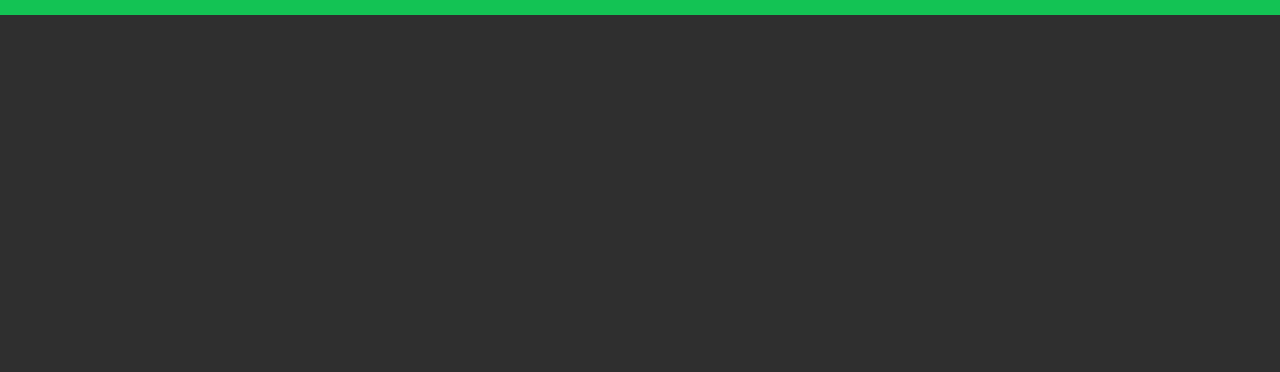
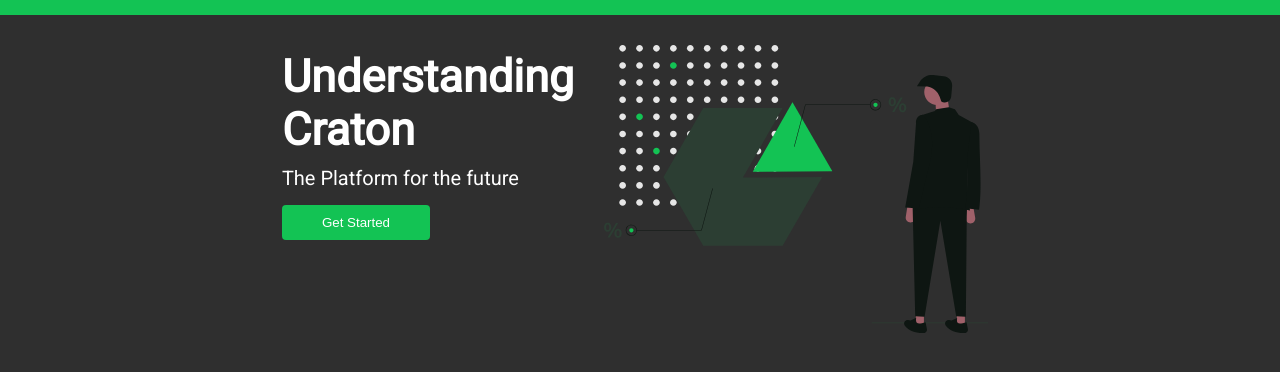
Before and after one commit to craton-api/home, a Gatsby site: page / in a window 1280 px wide. Shown: the part 70-442 px from the top of the page. Built offline with nearby package versions, Linux system fonts and the light colour scheme; Gatsby itself is replaced by a stand-in of ours.

Commit message:
chore: adding apresentation sectio

```diff
--- /dev/null
+++ b/src/Sections/Apresentation/index.tsx
@@ -0,0 +1,26 @@
+import React from "react";
+import { ApresentationImage, Container, ApresentationInfo, BigText, Description, Button} from "./styles";
+
+const ApresentationSection = () => {
+  return (
+    <Container>
+      <ApresentationInfo>
+        <BigText>
+          Understanding <br/>
+          Craton
+        </BigText>
+        <Description>
+          The Platform for the future
+        </Description>
+        <Button>
+          Get Started
+        </Button>
+      </ApresentationInfo>
+
+        <ApresentationImage />
+
+    </Container>
+  )
+}
+
+export default ApresentationSection
--- /dev/null
+++ b/src/Sections/Apresentation/styles.ts
@@ -0,0 +1,57 @@
+import styled from "src/lib/StyledComponents";
+import Column from "src/components/Column";
+
+export const ApresentationImage = styled.img.attrs({
+  src: "/images/apresentation.svg"
+})`
+  width: 40%;
+  max-width: 300rem;
+  margin: 1rem 2rem;
+  @media (max-width: 800px) {
+    width: 90%;
+    margin: 1rem auto;
+  }
+`;
+
+export const Container = styled(Column)`
+  display: flex;
+  flex-direction: row;
+  justify-content: center;
+  flex-wrap: wrap;
+  @media (max-width: 800px) {
+    flex-direction: column-reverse;
+  }
+`;
+
+export const ApresentationInfo = styled.div`
+  display: flex;
+  flex-direction: column;
+  margin: 1rem 1rem;
+  @media (max-width: 800px) {
+    margin: 1rem auto;
+  }
+`;
+
+export const Button = styled.button`
+  background-color: ${props => props.theme.primary};
+  color: ${props => props.theme.white};
+  border: none;
+  border-radius: 4px;
+  margin: 1rem 0;
+  padding: 1rem 4rem;
+  width: fit-content;
+`;
+
+export const BigText = styled.h1`
+  font-size: 4.5rem;
+  font-weight: bold;
+  color: ${props => props.theme.white};
+  margin: 0.5rem 0;
+`;
+
+export const Description = styled.p`
+  font-size: 2rem;
+  margin: 0.5rem 0;
+  color: #DCDCDC;
+  color: ${props => props.theme.white};
+`;
--- a/src/components/Column/index.tsx
+++ b/src/components/Column/index.tsx
@@ -1,7 +1,7 @@
 import * as Scroll from "react-scroll";
 import styled from "src/lib/StyledComponents";
 
-const Column = styled(Scroll.Element)<{ center?: boolean }>`
+const Column = styled.div<{ center?: boolean }>`
   display: flex;
   flex-direction: column;
   margin: 0 auto;
--- a/src/components/Layout.tsx
+++ b/src/components/Layout.tsx
@@ -1,6 +1,7 @@
 import React from "react";
 import { createGlobalStyle, ThemeProvider } from "src/lib/StyledComponents";
 import { theme } from "src/theme";
+import Nav from "./Nav";
 
 const GlobalStyle = createGlobalStyle`
 
@@ -52,6 +53,7 @@ const GlobalStyle = createGlobalStyle`
 const Layout: React.FC<{ children: React.ReactNode }> = ({ children }) => (
   <ThemeProvider theme={theme}>
     <GlobalStyle />
+    <Nav />
     {children}
   </ThemeProvider>
 );
--- a/src/components/Nav/styles.ts
+++ b/src/components/Nav/styles.ts
@@ -182,7 +182,7 @@ export const BurguerMenu = styled.img.attrs<{
 // `;
 
 export const StartButton = styled.button`
-  border: 1px solid ${props => props.theme.white};
+  border: 1.5px solid ${props => props.theme.white};
   background-color: transparent;
   color: white;
   padding: 1rem 2rem;
--- a/src/pages/index.tsx
+++ b/src/pages/index.tsx
@@ -1,15 +1,16 @@
 import React from "react";
 import Layout from "src/components/Layout";
-import Nav from "src/components/Nav";
 // import Footer from "src/components/Footer";
 import { useTitle } from "react-use";
+import ApresentationSection from "src/Sections/Apresentation";
 
 const Home: React.FC = () => {
   useTitle("Craton | Home");
 
   return (
     <Layout>
-      <Nav />
+      <ApresentationSection/>
+
       {/* <Footer /> */}
     </Layout>
   );
```
Also changed, not shown: static/images/apresentation.svg (added), static/images/covidbr.png (deleted), static/images/etec.png (deleted), static/images/fastfeet.png (deleted), static/images/ferraz.png (deleted), static/images/gostack.png (deleted), static/images/minicardo.png (deleted), static/images/whittoeft.png (deleted), static/images/witthoeft.png (deleted).
